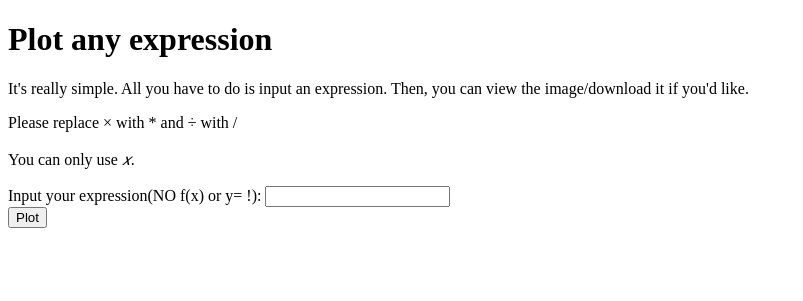
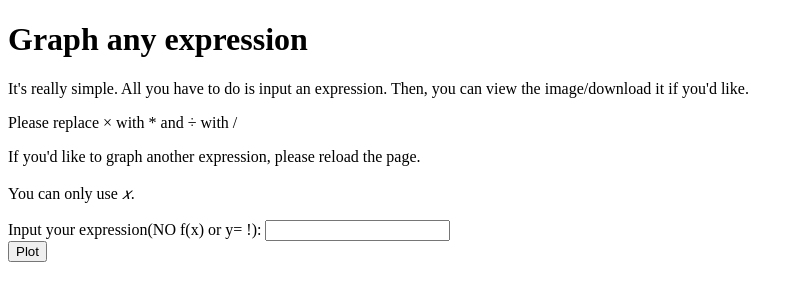
Before and after one commit to superhenryman/Expression-Creator, a Flask app: page / in a window 1280 px wide. Shown: the top 301 px of the page, without its empty margins (0-803 px from the left). Run offline with Flask 3, Linux system fonts and the light colour scheme.

Commit message:
change name

```diff
--- a/templates/index.html
+++ b/templates/index.html
@@ -3,16 +3,17 @@
 <head>
     <meta charset="UTF-8">
     <meta name="viewport" content="width=device-width, initial-scale=1.0">
-    <title>Plot Expression</title>
+    <title>Expression Grapher</title>
     <link rel="preconnect" href="https://fonts.googleapis.com">
     <link rel="preconnect" href="https://fonts.gstatic.com" crossorigin>
     <link href="https://fonts.googleapis.com/css2?family=Noto+Sans+Math&display=swap" rel="stylesheet">
     <link rel="stylesheet" href="/static/styles.css">
 </head>
 <body>
-    <h1>Plot any expression</h1>
+    <h1>Graph any expression</h1>
     <p>It's really simple. All you have to do is input an expression. Then, you can view the image/download it if you'd like.</p>
     <p>Please replace &times; with * and &divide; with /</p>
+    <p>If you'd like to graph another expression, please reload the page.</p>
     <p>You can only use <span class="math">𝑥</span>.</p>
     <form id="uploadform">
         <label for="expression">Input your expression(NO f(x) or y= !): </label>
```
Also changed, not shown: README.md.
